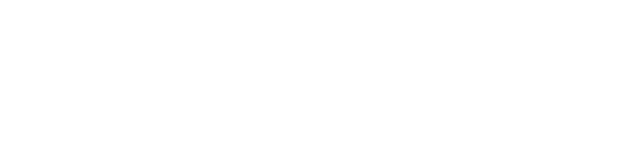
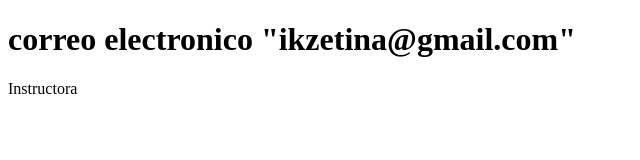
Before and after one commit to ikzetina14/sistema-de-registro, a plain HTML site: page contacto.html in a window 1280 px wide. Shown: the whole page, without its empty margins (0-640 px from the left). Drawn offline with Linux system fonts and the light colour scheme.

Commit message:
Actualiza el contacto

```diff
--- a/contacto.html
+++ b/contacto.html
@@ -6,6 +6,7 @@
     <title>Contacto</title>
 </head>
 <body>
-<script src="app.js"></script>
+<h1>correo electronico "ikzetina@gmail.com"</h1>
+    <p>Instructora</p>
 </body>
 </html>
```
